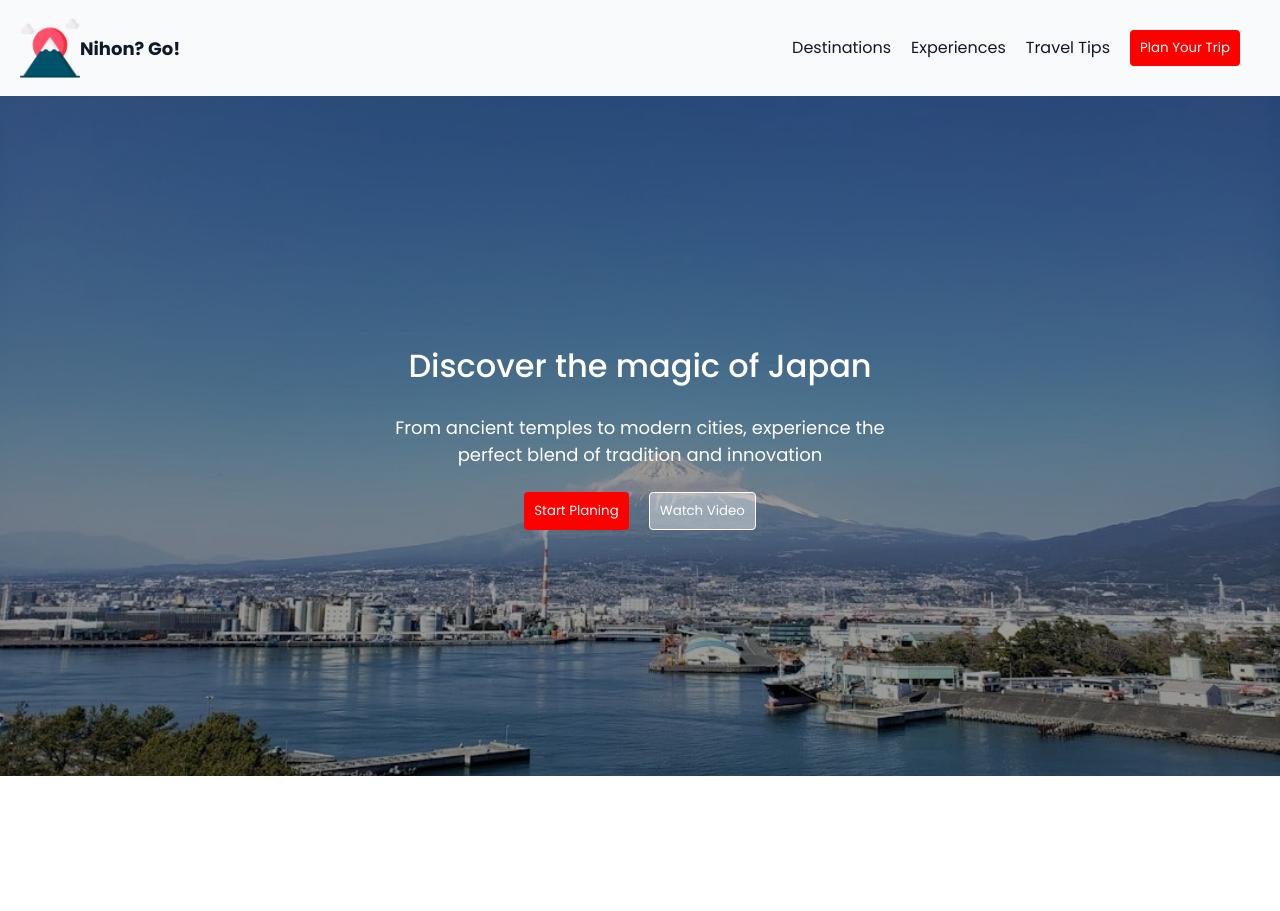
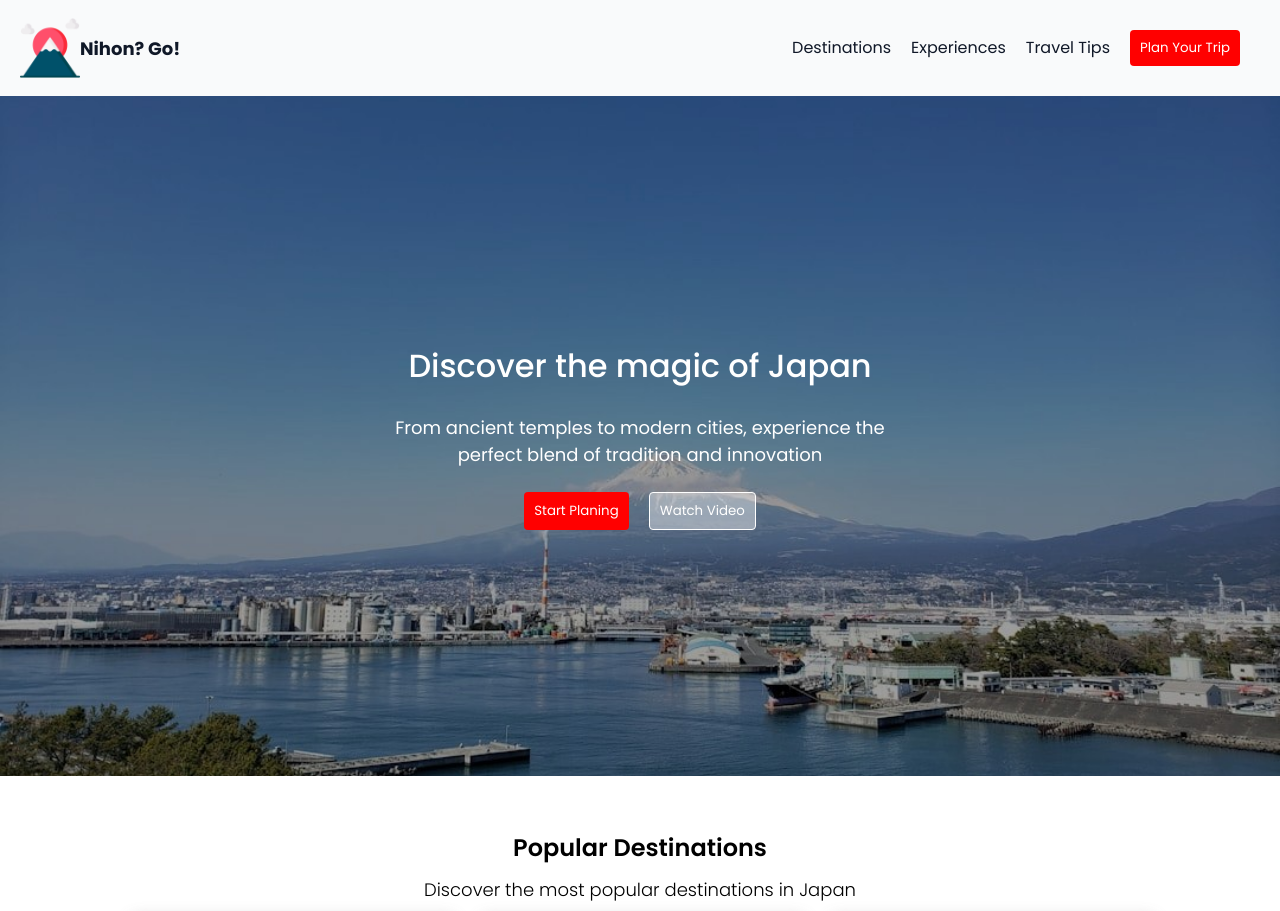
Before and after one commit to kellycsantos/nihon-go, a Next.js app: page / in a window 1280 px wide. Shown: the top 911 px of the page. Before the commit the page ends 800 px from the top, so only its background shows below. Built offline with nearby package versions, Linux system fonts and the light colour scheme.

Commit message:
feat: add Popular Destinations to layout

```diff
--- a/src/app/page.tsx
+++ b/src/app/page.tsx
@@ -1,10 +1,11 @@
 import styles from './page.module.scss'
-import { Banner } from './components';
+import { Banner, PopularDestinations } from './components';
 
 export default function Home() {
   return (
     <div className={styles.page}>
      <Banner/>
+     <PopularDestinations/>
     </div>
   );
 }
```
